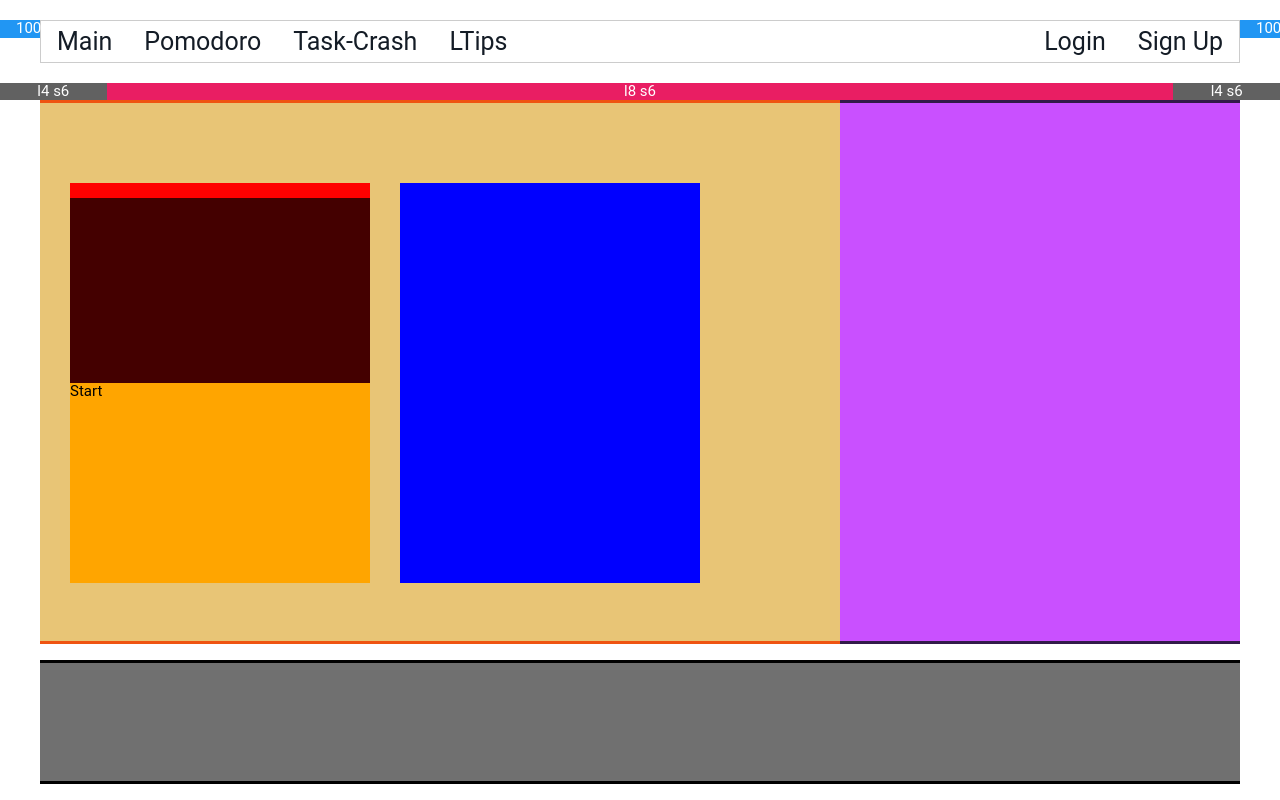
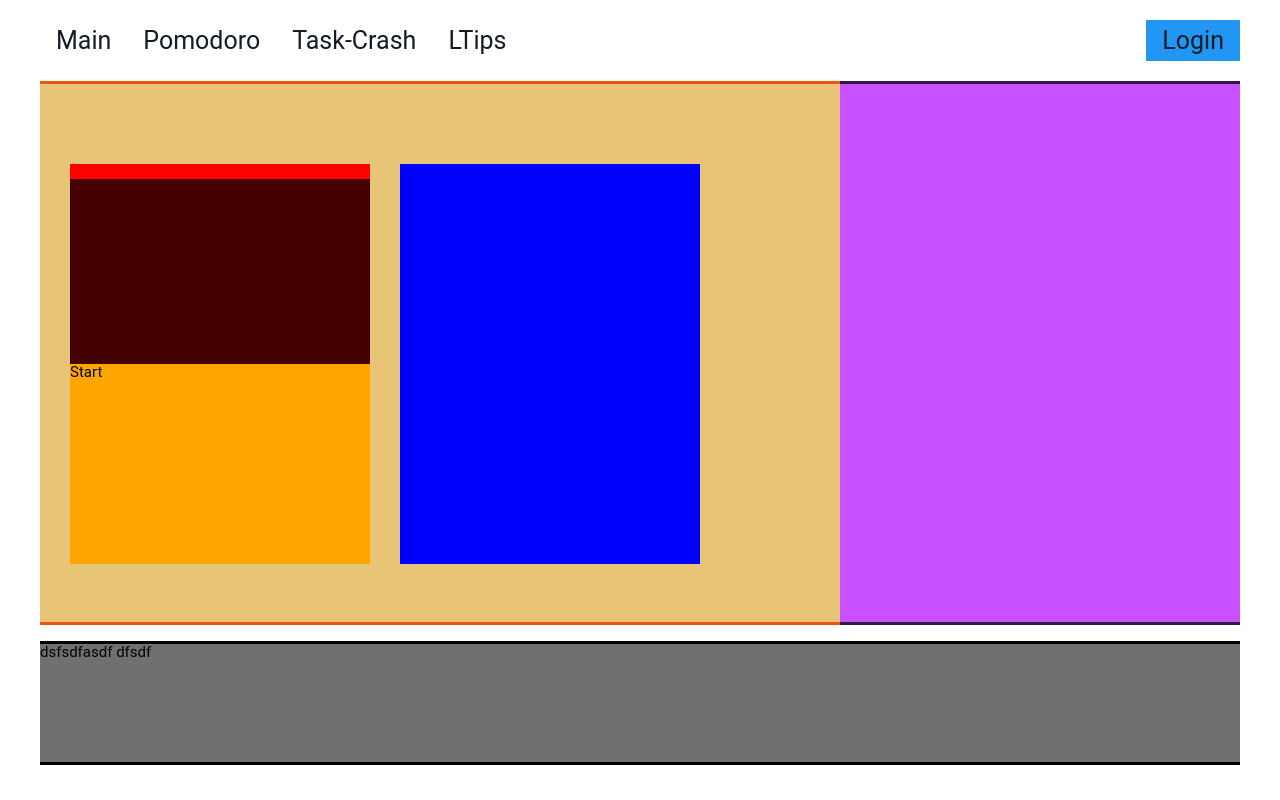
Before and after one commit to maxeleron/MaxEff, a plain HTML site: page pomodoro.html in a window 1280 px wide. Drawn offline with Linux system fonts and the light colour scheme.

Commit message:
More w3.css, noscript
- Added tag noscript;
- Changed navigation style;
- Deleted sing up button.

```diff
--- a/pomodoro.html
+++ b/pomodoro.html
@@ -14,24 +14,27 @@
 <body>
 	<header id="pageHeader">
 		<div id="appNavContainer" class="w3-row"></div>
-			<div class="w3-col w3-left w3-container w3-blue" style="width:40px"><p>100px</p></div>
-			<div class="w3-col w3-right w3-container w3-blue" style="width:40px"><p>100px</p></div>
-			<nav id="appNav" class="w3-rest w3-navbar w3-white w3-border w3-center ">
+			<div class="w3-col w3-left w3-container w3-hide-small" style="width:40px"></div>
+			<div class="w3-col w3-right w3-container w3-hide-small" style="width:40px"></div>
+			<nav id="appNav" class="w3-rest w3-navbar w3-white w3-center">
 				<li><a id="mainNav" class="navButton w3-padding-8 " href="">Main</a></li>
 				<li><a id="pomodoroNav" class="navButton w3-padding-8">Pomodoro</a></li>
-				<li><a id="planerNav" class="navButton w3-padding-8" href="">Task-Crash</a></li>
-				<li><a id="suggservNav" class="navButton w3-padding-8" href="">LTips</a></li>
-
-				<li class="w3-right"><a id="signUp" class="logNav navButton w3-right">Sign Up</a></li>
-				<li class="w3-right"><a id="login" class="logNav navButton">Login</a></li>
+				<li><a id="taskNav" class="navButton w3-padding-8" href="">Task-Crash</a></li>
+				<li><a id="lTipsNav" class="navButton w3-padding-8" href="">LTips</a></li>
+				<li class="w3-right w3-blue w3-hover-green"><a id="login" class="logNav navButton">Login</a></li>
 			</nav>
-
 	</header>
-	<div class="w3-row">
-		<div class="w3-col l1 s6 w3-dark-grey w3-center"><p>l4 s6</p></div>
-	 	<div class="w3-col l10 s6 w3-pink w3-center"><p>l8 s6</p></div>
-		<div class="w3-col l1 s6 w3-dark-grey w3-center"><p>l4 s6</p></div>
-	</div>
+	<!--I`ll fix noscript message later-->
+	<noscript class="w3-row">
+		<div class="w3-col w3-left w3-container" style="width:40px"></div>
+		<div class="w3-col w3-right w3-container" style="width:40px"></div>
+		<div class="w3-rest w3-panel w3-red" style='display: block; font-size:16px;'>
+			<span class="w3-closebtn" onclick="this.parentElement.style.display='none'">&times;</span>
+			<h3 class="w3-padding-8">Danger!</h3>
+			<p class="w3-padding-8">Unfortunantly your browser doesn`t support JavaScript and this is why my application will not work.
+			</p>
+		</div>
+	</noscript>
 	<main id="pageMain">
 		<div id="pomodoroApp">
 			<div id="orangePomodoroBox" class="pomodoroBox">
@@ -49,7 +52,7 @@
 		</aside>
 	</main>
 	<footer id="footerBox">
-		<div id="pageFooter"></div>
+		<div id="pageFooter">dsfsdfasdf dfsdf</div>
 	</footer>
     <!-- Including JS -->
     <script type="text/javascript" src="js/scripts.js"></script>
```
